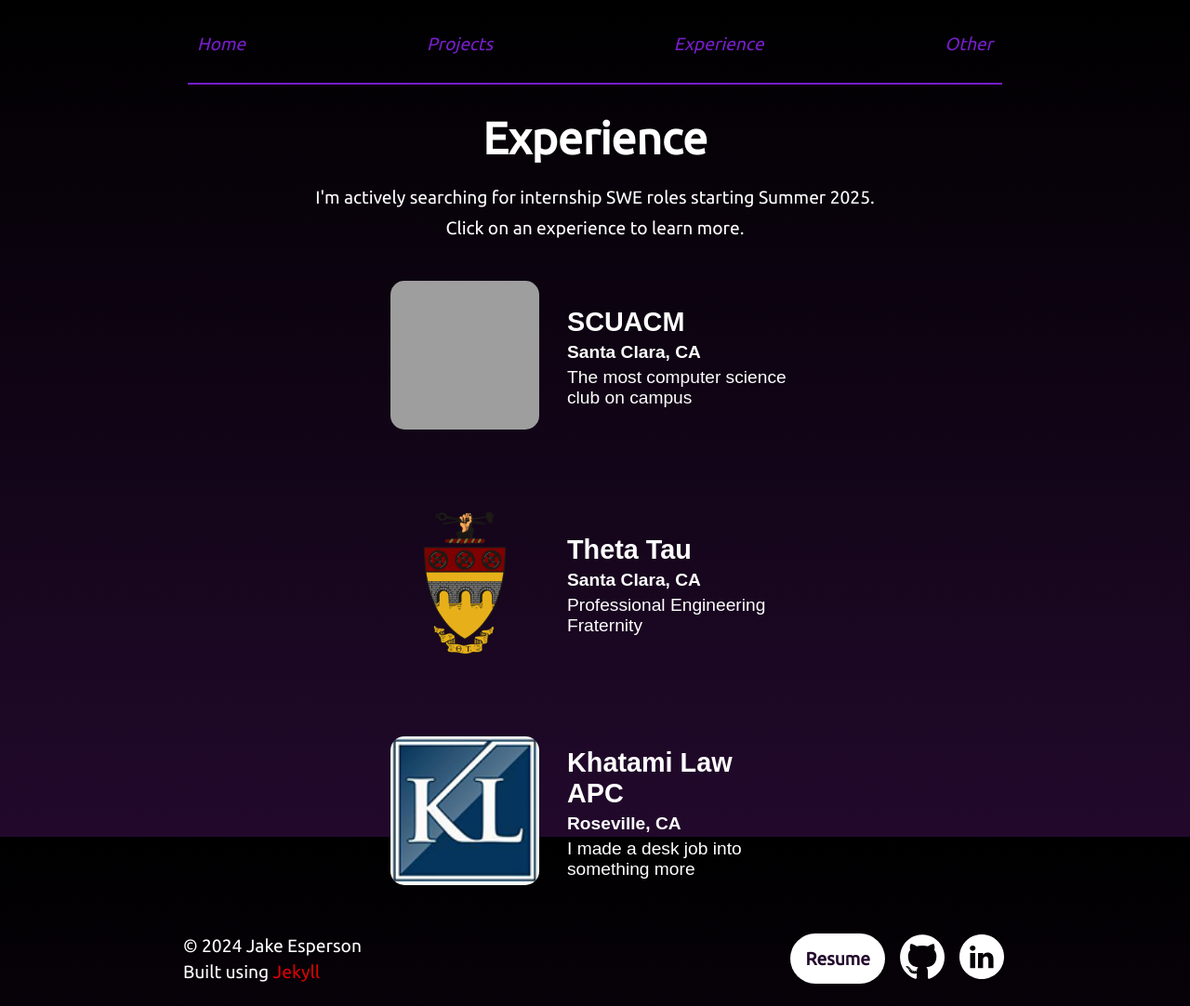
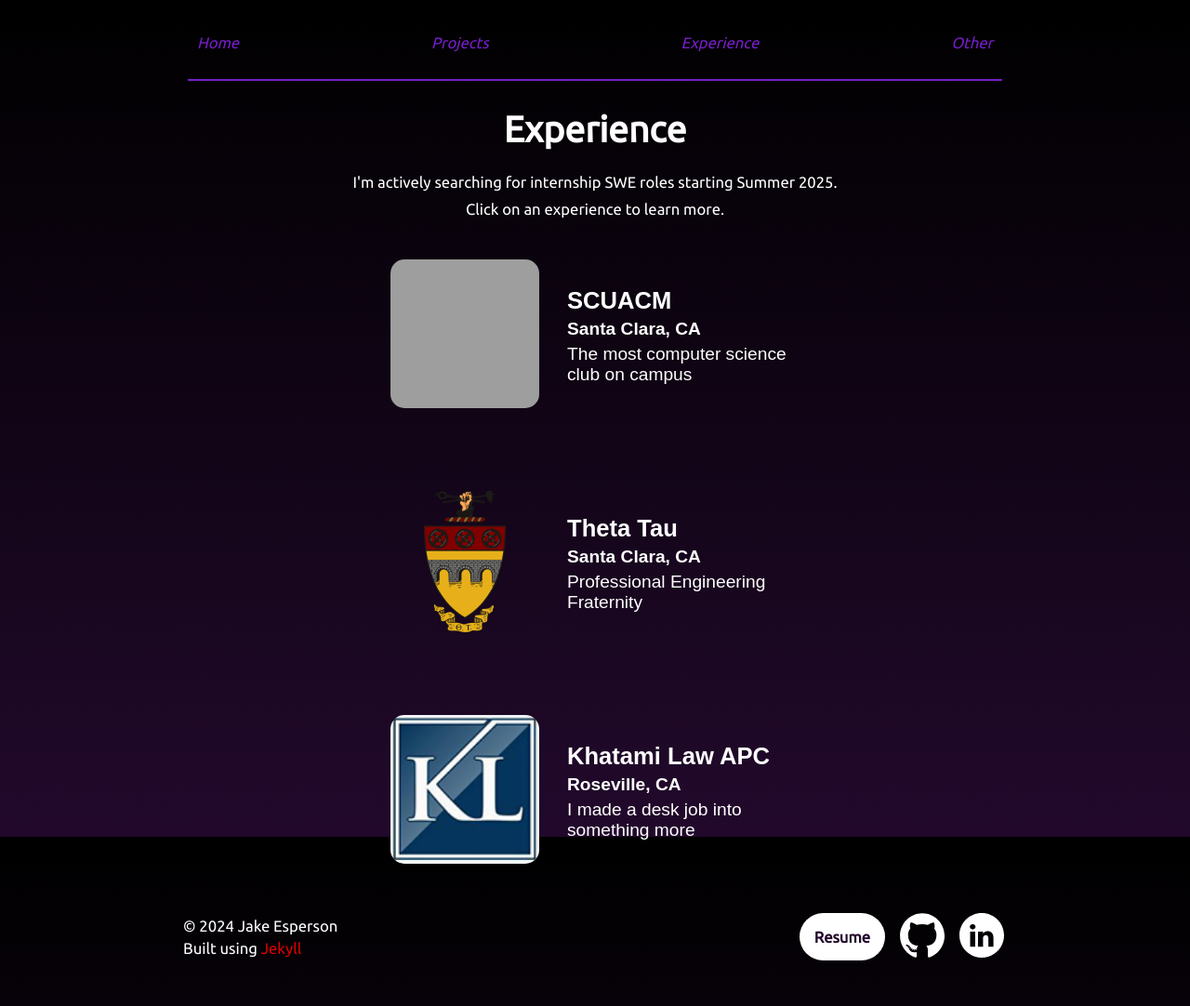
Before and after one commit to sipneat/personalPortfolio, a Jekyll site: the page built from experience.html, in a window 1280 px wide. Shown: the whole page at 93% size. Built offline with Jekyll 4.4.1, drawn with Linux system fonts in a browser that asks for light colours; after the commit the page ends 1057 px from its top, so only the background shows below that; grey boxes are pictures that could not be loaded.

Commit message:
fixed viewing issues

```diff
--- a/_sass/main.scss
+++ b/_sass/main.scss
@@ -31,7 +31,7 @@
     min-height: 100vh;
     font: {
         family: 'Ubuntu', sans-serif;
-        size: 1.2rem;
+        size: calc(1.2rem - 0.2vw);
     }
     background: linear-gradient(black, #22092C);
     color: $font-color;
@@ -50,7 +50,12 @@
 }
 
 h1 {
-    font-size: 3rem;
+    font-size: calc(3rem - 0.7vw);
+    margin: 20px;
+}
+
+h2 {
+    font-size: calc(2rem - 0.5vw);
     margin: 20px;
 }
 
@@ -317,6 +322,7 @@
     margin: auto;
     width: 50%;
     height: 70rem;
+    max-height: 80vh;
     transform: translate(0, 4rem);
     animation: appear 0.7s forwards;
 
@@ -330,11 +336,12 @@
 }
 
 .popupBigImage {
-    width: 50rem;
-    max-width: 100%;
-    height: 35rem;
+    width: 30vw;
+    height: 30vh;
     border-radius: 15px;
     margin-bottom: 20px;
+    object-fit: cover;
+
 }
 
 .popupHeader h2, .popupHeader p {
--- a/experience.html
+++ b/experience.html
@@ -34,7 +34,7 @@
                         <img src="{{ experience.image }}" alt="{{ experience.name }}">
                     </div>
                 </div>
-                <p>Role: {{ experience.role }}</p>
+                <p>Position: {{ experience.role }}</p>
                 <p>{{ experience.duration }}</p>
                 <hr>
                 <p>{{ experience.content }}</p>
```
